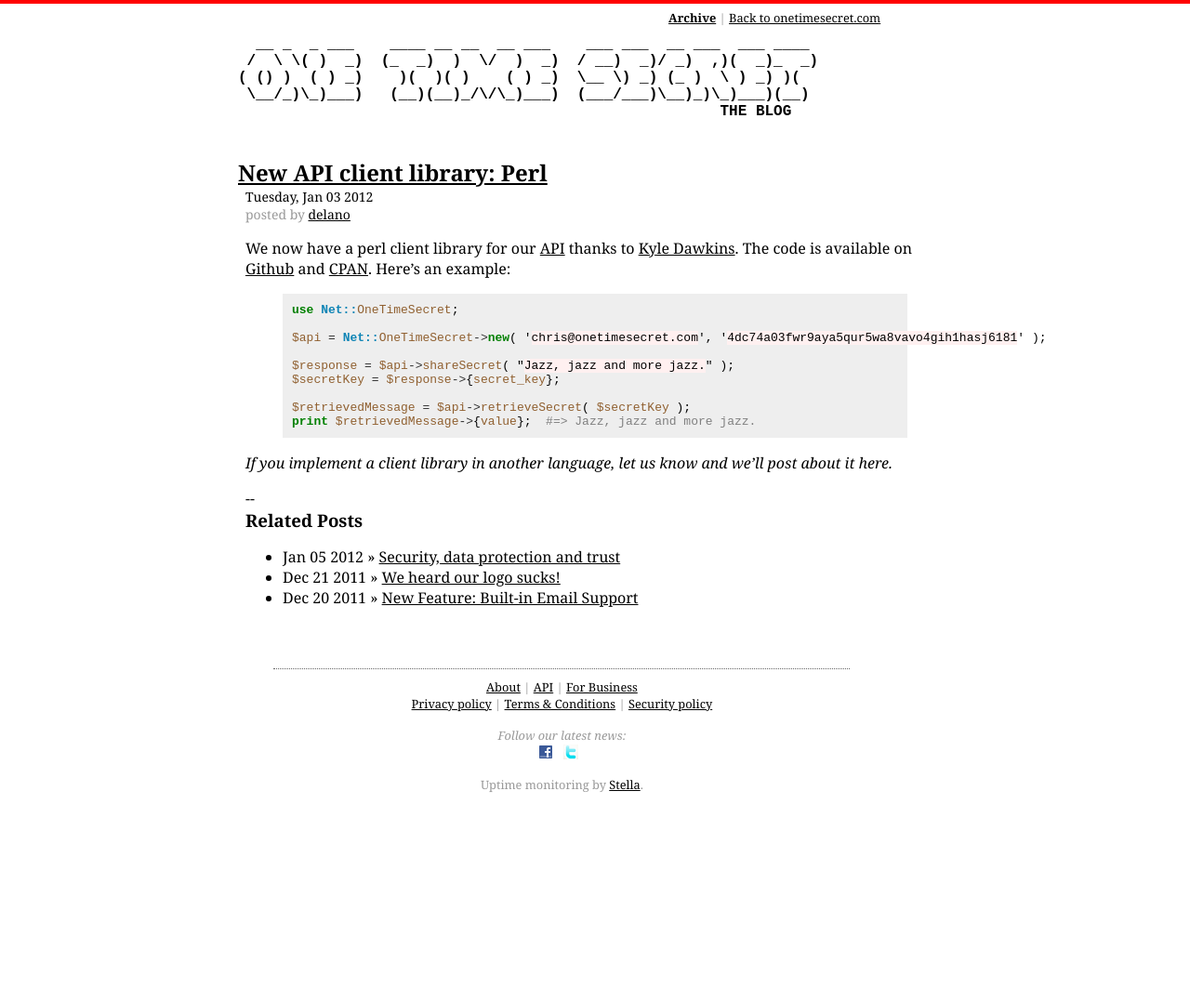
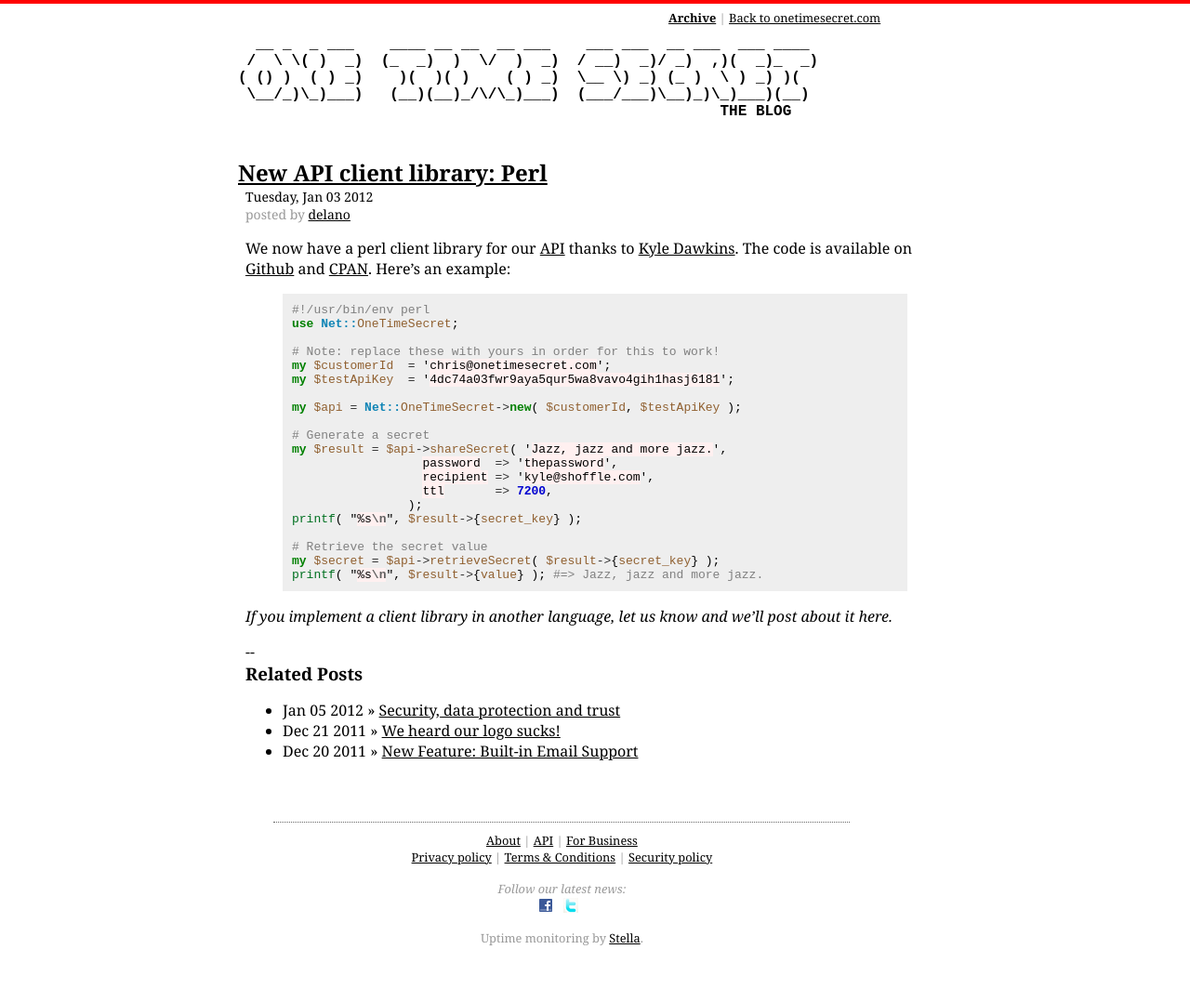
Before and after one commit to onetimesecret/onetimesecret.github.com, a Jekyll site: the page built from _posts/technical/2012-01-03-perl-api-library.md, in a window 1280 px wide. Shown: the whole page at 93% size. Built offline with Jekyll 4.4.1, drawn with Linux system fonts in a browser that asks for light colours; Markdown is read by kramdown in place of the engine named in the settings; before the commit the page ends 913 px from its top, so only the background shows below that.

Commit message:
Updated perl example

```diff
--- a/_posts/technical/2012-01-03-perl-api-library.md
+++ b/_posts/technical/2012-01-03-perl-api-library.md
@@ -7,15 +7,26 @@
 We now have a perl client library for our [API](https://onetimesecret.com/docs/api/) thanks to <a href="http://www.shoffle.com/">Kyle Dawkins</a>. The code is available on [Github](https://github.com/quile/OneTimeSecret) and [CPAN](http://search.cpan.org/~kyled/Net-OneTimeSecret-0.01/lib/Net/OneTimeSecret.pm). Here's an example:
 
 {% highlight perl %}
+#!/usr/bin/env perl
 use Net::OneTimeSecret;
 
-$api = Net::OneTimeSecret->new( 'chris@onetimesecret.com', '4dc74a03fwr9aya5qur5wa8vavo4gih1hasj6181' );
+# Note: replace these with yours in order for this to work!
+my $customerId  = 'chris@onetimesecret.com';
+my $testApiKey  = '4dc74a03fwr9aya5qur5wa8vavo4gih1hasj6181';
 
-$response = $api->shareSecret( "Jazz, jazz and more jazz." );
-$secretKey = $response->{secret_key};
+my $api = Net::OneTimeSecret->new( $customerId, $testApiKey );
 
-$retrievedMessage = $api->retrieveSecret( $secretKey );
-print $retrievedMessage->{value};  #=> Jazz, jazz and more jazz.
+# Generate a secret
+my $result = $api->shareSecret( 'Jazz, jazz and more jazz.',
+                  password  => 'thepassword',
+                  recipient => 'kyle@shoffle.com',
+                  ttl       => 7200,
+                );
+printf( "%s\n", $result->{secret_key} );
+
+# Retrieve the secret value
+my $secret = $api->retrieveSecret( $result->{secret_key} );
+printf( "%s\n", $result->{value} ); #=> Jazz, jazz and more jazz.
 {% endhighlight %}
 
 *If you implement a client library in another language, let us know and we'll post about it here.*
```
